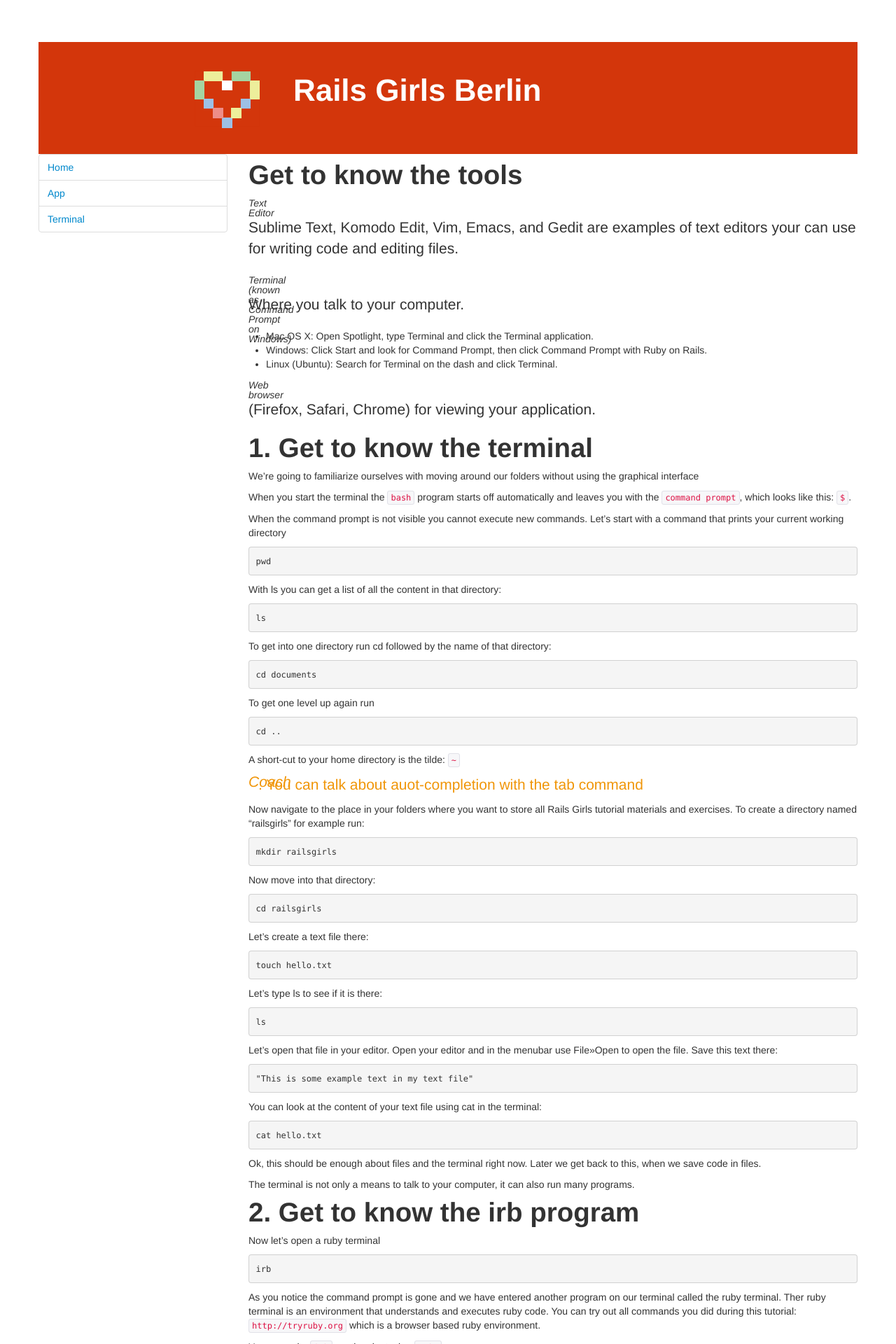
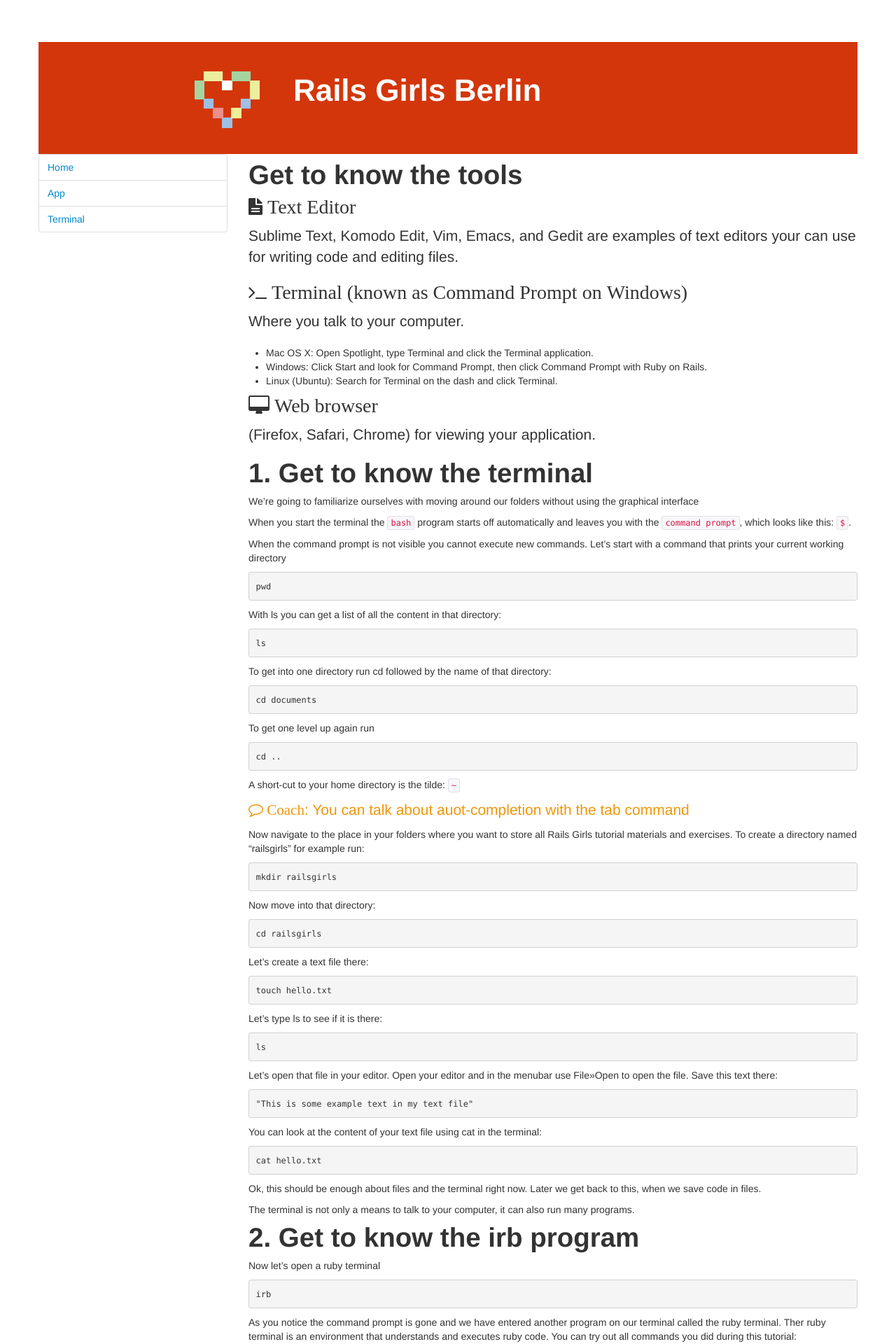
Before and after one commit to codecurious-bln/basic-curriculum, a Jekyll site: the page built from terminal.md, in a window 1280 px wide. Shown: the top 1920 px of the page at 70% size. Built offline with Jekyll 4.4.1, drawn with Linux system fonts in a browser that asks for light colours; nearby versions of some CDN libraries.

Commit message:
Use local font-awesome.css

```diff
--- a/_includes/header.html
+++ b/_includes/header.html
@@ -8,7 +8,7 @@
     <link rel="stylesheet" href="css/custom.css">
     <link rel="stylesheet" href="css/bootstrap.css">
     <link rel="stylesheet" href="css/bootstrap-responsive.css">
-    <link href="//netdna.bootstrapcdn.com/font-awesome/3.2.1/css/font-awesome.css" rel="stylesheet">
+    <link href="css/font-awesome.css" rel="stylesheet">
     <style>
       body {
         padding-top: 60px;
```
